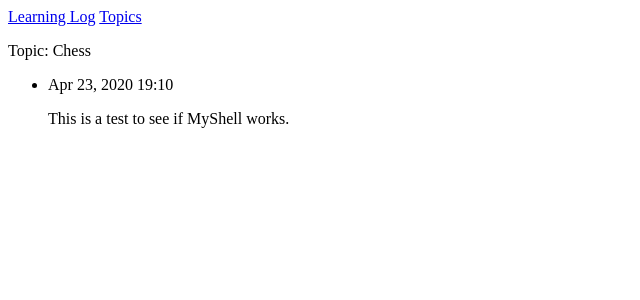
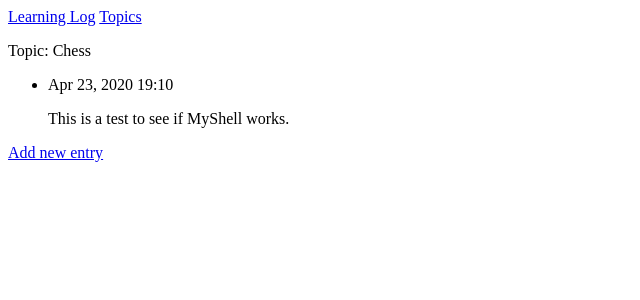
Before and after one commit to MPTauber/Django, a Django app: page /topics/1/ in a window 1280 px wide. Shown: the top 300 px of the page, without its empty margins (0-640 px from the left). Run offline with Django 3.2, Linux system fonts and the light colour scheme; data comes from the database, SQL or seed files in the repository; both versions use the stored data as it was after the commit.

Commit message:
Edit EntryForms

```diff
--- a/learning_logs/templates/learning_logs/topic.html
+++ b/learning_logs/templates/learning_logs/topic.html
@@ -20,4 +20,7 @@
         {% endfor %}
     </ul>
 
+    <p>
+        <a href="{% url 'learning_logs:new_entry' topic.id %}">Add new entry</a>
+    </p>
     {% endblock content %}
--- a/learning_logs/templates/learning_logs/topics.html
+++ b/learning_logs/templates/learning_logs/topics.html
@@ -22,6 +22,5 @@
     </ul>
 
     <a href="{% url 'learning_logs:new_topic' %}">Add a new topic</a>
-    <a href="{% url 'learning_logs:new_entry' %}">Add a new entry</a>
 
 {% endblock content %}
--- a/learning_logs/urls.py
+++ b/learning_logs/urls.py
@@ -21,5 +21,5 @@ urlpatterns = [
     path("topics/<int:topic_id>/", views.topic, name="topic"),
     path("new_topic/", views.new_topic, name="new_topic"),
     ## TEST
-    path("new_entry/", views.new_entry, name="new_entry"),
+    path("new_entry/<int:topic_id>/", views.new_entry, name="new_entry"),
 ]
--- a/learning_logs/views.py
+++ b/learning_logs/views.py
@@ -55,25 +55,22 @@ def new_topic(request):
     return render(request, 'learning_logs/new_topic.html', context)
 
 ## TEST
-def new_entry(request):
+def new_entry(request, topic_id):
+    topic = Topic.objects.get(id=topic_id)
     if request.method != 'POST':
-        # No data submitted; create a blank form (create an instance of TopicForm).
-        # Because we included no arguments when instantiating TopicForm, Django
-        # creates a blank form that the user can fill out.
         form = EntryForm()
     else:
-        # POST data submitted; process data.
-        # We make an insatnce of TopicForm and pass it the data entered by the user,
-        # stored in request.POST.
         form = EntryForm(data=request.POST)
-        # The is_valid() method checks that all required fields are filled
-        # and that data matches the field types expected (so they are not malicious data types)
 
-        if form.is_valid(): # checks validity of the form in the background (security checks - already built-in)
-            # write the data from the form to the database
+        if form.is_valid():
+            # When we call save(), we include the argument commit=False to tell Django to create
+        # a new entry object and assign it to new_entry without saving it to the database yet.
+            new_entry= form.save(commit=False)
+            #assign the new topic of the new entry based on the topic we pulled from topic_id
+            new_entry.topic = topic
+            new_entry.save()
             form.save()
-            #redirect the user's browser to the topics page
-            return redirect('learning_logs:topics')
-    # Display a blank form using the new_topic.html template
-    context = {'form':form}
+            return redirect('learning_logs:topic', topic_id=topic_id)
+
+    context = {'form':form, 'topic': topic}
     return render(request, 'learning_logs/new_entry.html', context)
```
Also changed, not shown: learning_logs/forms.py (+6 -1 lines), learning_logs/templates/learning_logs/new_entry.html (+5 -2 lines), db.sqlite3.
